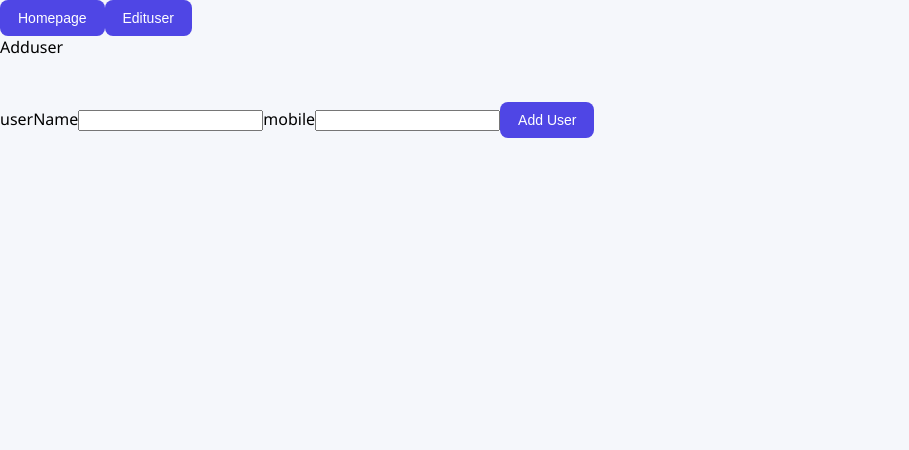
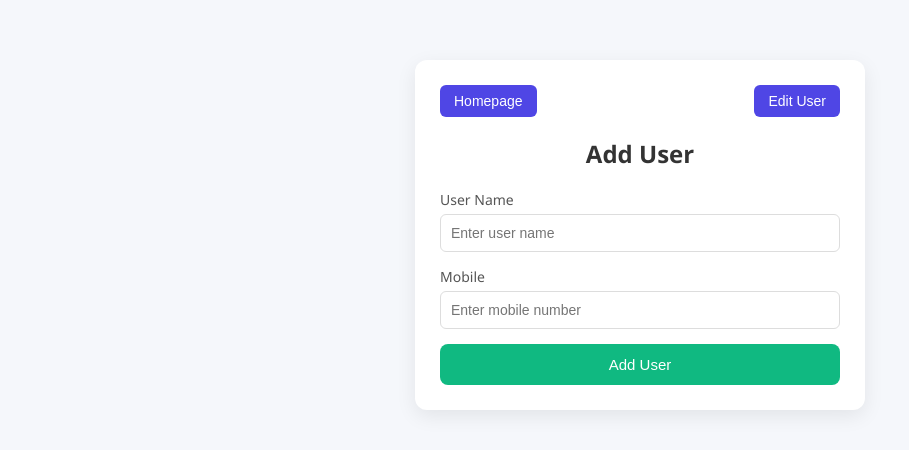
Before and after one commit to louvkrishnaupadhyay/TODO-by-MERN, a React (Create React App) app in the folder todo_MERN/todo_frontend/: page /Adduser in a window 1280 px wide. Shown: the top 450 px of the page, without its empty margins (0-909 px from the left). Built offline with nearby package versions, Linux system fonts and the light colour scheme.

Commit message:
added css for adduser and edit user

```diff
--- /dev/null
+++ b/todo_MERN/todo_frontend/src/components/Adduser.css
@@ -0,0 +1,83 @@
+/* Container */
+.form-container {
+  max-width: 400px;
+  margin: 60px auto;
+  padding: 25px;
+  background: #ffffff;
+  border-radius: 12px;
+  box-shadow: 0 6px 20px rgba(0,0,0,0.08);
+  font-family: 'Segoe UI', sans-serif;
+}
+
+/* Heading */
+.form-container h2 {
+  text-align: center;
+  margin-bottom: 20px;
+  color: #333;
+}
+
+/* Buttons (top navigation) */
+.nav-buttons {
+  display: flex;
+  justify-content: space-between;
+  margin-bottom: 20px;
+}
+
+.nav-buttons button {
+  padding: 8px 14px;
+  border: none;
+  border-radius: 6px;
+  background: #4f46e5;
+  color: white;
+  cursor: pointer;
+  transition: 0.3s;
+}
+
+.nav-buttons button:hover {
+  background: #4338ca;
+}
+
+/* Form group */
+.form-group {
+  display: flex;
+  flex-direction: column;
+  margin-bottom: 15px;
+}
+
+label {
+  margin-bottom: 5px;
+  font-size: 14px;
+  color: #555;
+}
+
+/* Inputs */
+input {
+  padding: 10px;
+  border-radius: 6px;
+  border: 1px solid #ddd;
+  font-size: 14px;
+  transition: 0.2s;
+}
+
+input:focus {
+  outline: none;
+  border-color: #4f46e5;
+  box-shadow: 0 0 0 2px #eef2ff;
+}
+
+/* Submit Button */
+.submit-btn {
+  width: 100%;
+  padding: 12px;
+  border: none;
+  border-radius: 8px;
+  background: #10b981;
+  color: white;
+  font-size: 15px;
+  cursor: pointer;
+  transition: 0.3s;
+}
+
+.submit-btn:hover {
+  background: #059669;
+}
--- a/todo_MERN/todo_frontend/src/components/Adduser.js
+++ b/todo_MERN/todo_frontend/src/components/Adduser.js
@@ -1,6 +1,7 @@
 import axios from 'axios';
 import React , {useState} from 'react';
 import { useNavigate } from 'react-router-dom';
+import './Adduser.css';
 
 const Adduser = () => {
     const navigate = useNavigate();
@@ -8,6 +9,10 @@ const Adduser = () => {
     const [mobile, setMobile] = useState("");
 
     const addUserHandler = () => {
+        if (!userName || !mobile) {
+        alert("All fields are required");
+        return;
+        }
         let payload = {
             userName,
             mobile,
@@ -22,20 +27,39 @@ const Adduser = () => {
         .catch((err) => console.log(err));
     };
     return (
-        <>
-            <button onClick={() => navigate("/")}>Homepage</button>
-            <button onClick={() => navigate("/Edituser")}>Edituser</button>
-            <div>Adduser</div>
-            <br />
-            <br/>
-            <label>userName</label>
-            <input type='text' onChange={(e) => setUserName(e.target.value)} />
-            <label>mobile</label>
-            <input type='text' onChange={(e) => setMobile(e.target.value)} />
+  <div className="form-container">
+    <div className="nav-buttons">
+      <button onClick={() => navigate("/")}>Homepage</button>
+      <button onClick={() => navigate("/Edituser")}>Edit User</button>
+    </div>
 
-            <button onClick={addUserHandler}>Add User</button>
-        </>
-    )
+    <h2>Add User</h2>
+
+    <div className="form-group">
+      <label>User Name</label>
+      <input
+        type="text"
+        value={userName}
+        onChange={(e) => setUserName(e.target.value)}
+        placeholder="Enter user name"
+      />
+    </div>
+
+    <div className="form-group">
+      <label>Mobile</label>
+      <input
+        type="text"
+        value={mobile}
+        onChange={(e) => setMobile(e.target.value)}
+        placeholder="Enter mobile number"
+      />
+    </div>
+
+    <button className="submit-btn" onClick={addUserHandler}>
+      Add User
+    </button>
+  </div>
+);
 };
 
 export default Adduser;
--- /dev/null
+++ b/todo_MERN/todo_frontend/src/components/Edituser.css
@@ -0,0 +1,86 @@
+/* Page Layout */
+.container {
+  max-width: 1000px;
+  margin: 40px auto;
+  padding: 20px;
+  font-family: 'Segoe UI', sans-serif;
+}
+
+/* Heading */
+h1 {
+  text-align: center;
+  color: #333;
+}
+
+/* Button Group */
+.button-group {
+  display: flex;
+  gap: 10px;
+  margin-bottom: 20px;
+}
+
+button {
+  padding: 10px 16px;
+  border: none;
+  border-radius: 8px;
+  background: #4f46e5;
+  color: white;
+  cursor: pointer;
+  transition: 0.3s;
+}
+
+button:hover {
+  background: #4338ca;
+}
+
+/* Table */
+table {
+  width: 100%;
+  border-collapse: collapse;
+  background: #fff;
+  border-radius: 12px;
+  overflow: hidden;
+  box-shadow: 0 4px 15px rgba(0,0,0,0.08);
+}
+
+/* Header */
+thead {
+  background: #4f46e5;
+  color: white;
+}
+
+th {
+  padding: 14px;
+  text-align: left;
+}
+
+/* Body */
+td {
+  padding: 12px;
+  border-bottom: 1px solid #eee;
+}
+
+/* Hover row */
+tbody tr:hover {
+  background: #f5f7ff;
+}
+
+/* Editable cells */
+td[contenteditable="true"] {
+  background: #f9fafb;
+  border-radius: 6px;
+  transition: 0.2s;
+}
+
+/* Focus effect */
+td[contenteditable="true"]:focus {
+  outline: 2px solid #4f46e5;
+  background: #eef2ff;
+}
+
+/* Empty state */
+.no-data {
+  text-align: center;
+  padding: 20px;
+  color: #888;
+}
--- a/todo_MERN/todo_frontend/src/components/Edituser.js
+++ b/todo_MERN/todo_frontend/src/components/Edituser.js
@@ -1,6 +1,7 @@
 import React, {useState, useEffect} from 'react';
 import { useNavigate } from 'react-router-dom';
 import axios from 'axios';
+import './Edituser.css';
 
 const Edituser = () => {
     const navigate = useNavigate();
```
